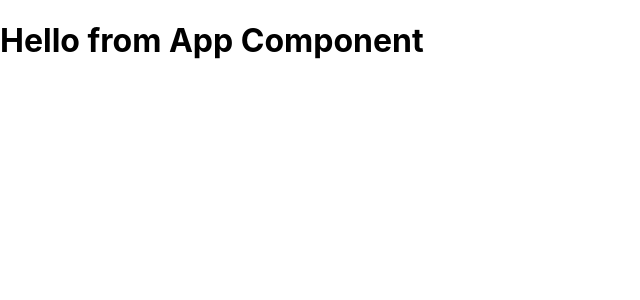
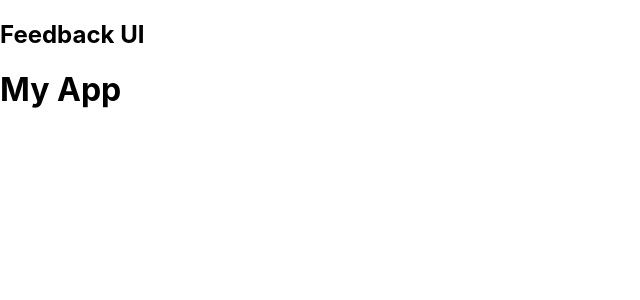
Before and after one commit to aadarshp31/react-front-to-back, a React (Create React App) app in the folder feedback-app/: page / in a window 1280 px wide. Shown: the top 300 px of the page, without its empty margins (0-640 px from the left). Built offline with nearby package versions, Linux system fonts and the light colour scheme.

Commit message:
added Header component

```diff
--- a/feedback-app/src/App.tsx
+++ b/feedback-app/src/App.tsx
@@ -1,8 +1,15 @@
-import React from 'react';
 import './App.css';
+import Header from './components/Header';
 
 function App() {
-	return <h1>Hello from App Component</h1>;
+  return (
+    <>
+      <Header text='Feedback UI' />
+      <div className='container'>
+        <h1>My App</h1>
+      </div>
+    </>
+  );
 }
 
 export default App;
--- /dev/null
+++ b/feedback-app/src/components/Header.tsx
@@ -0,0 +1,15 @@
+type Props = {
+  text: string;
+};
+
+const Header = (props: Props) => {
+  return (
+    <header>
+      <div className='container'>
+        <h2>{props.text}</h2>
+      </div>
+    </header>
+  );
+};
+
+export default Header;
```
